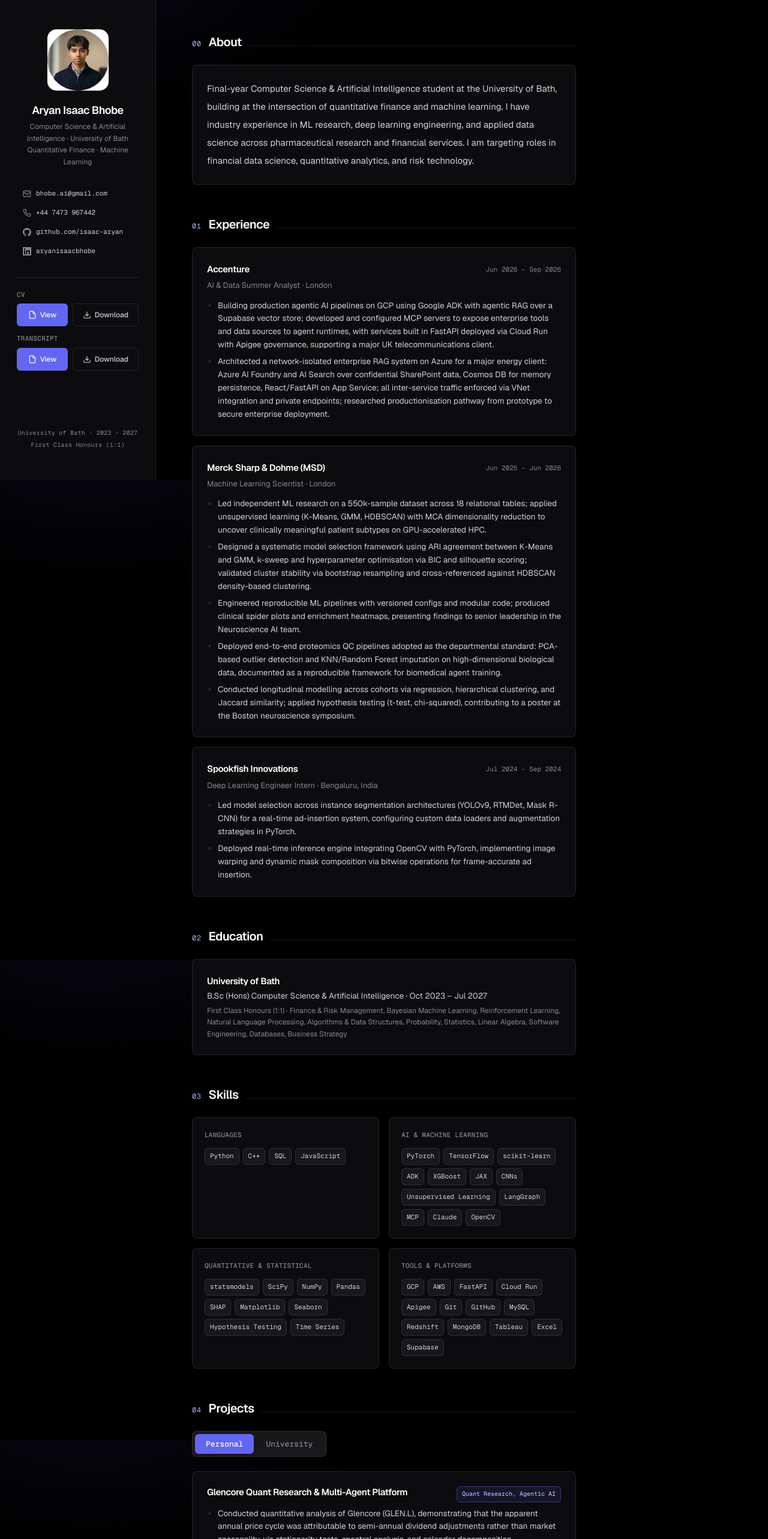
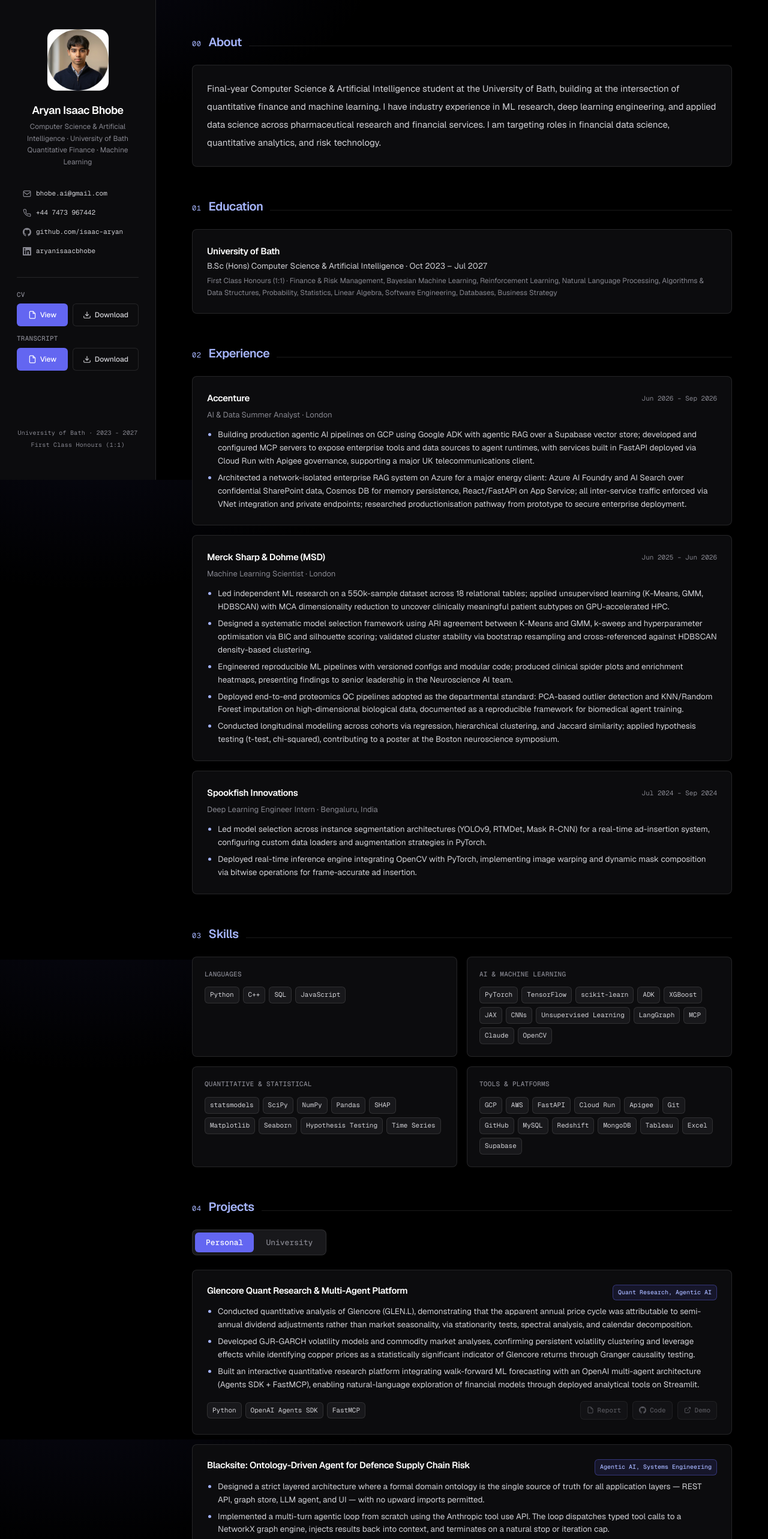
Before and after one commit to isaac-aryan/aryanbhobe.github.io, a Next.js app: page / in a window 1280 px wide. Shown: the top 2566 px of the page at 60% size. Built offline with nearby package versions, Linux system fonts and the light colour scheme.

Commit message:
ui redesign

```diff
--- a/app/page.tsx
+++ b/app/page.tsx
@@ -9,10 +9,10 @@ export default function Home() {
   return (
     <div className="grid grid-cols-[260px_1fr] max-sidebar:grid-cols-1 min-h-screen">
       <Sidebar />
-      <main className="px-15 pt-14 pb-20 max-w-[47.5rem] max-sidebar:px-5 max-sidebar:pt-8 max-sidebar:pb-15">
+      <main className="px-15 pt-14 pb-20 max-sidebar:px-5 max-sidebar:pt-8 max-sidebar:pb-15">
         <About />
+        <Education />
         <Experience />
-        <Education />
         <Skills />
         <Projects />
       </main>
--- a/components/projects/ProjectCard.tsx
+++ b/components/projects/ProjectCard.tsx
@@ -23,7 +23,7 @@ export function ProjectCard({ project }: { project: Project }) {
       </div>
 
       {project.bullets ? (
-        <ul className="mb-3 max-w-[37.5rem] flex flex-col gap-1.5 list-disc pl-4.5 marker:text-rule">
+        <ul className="mb-4 flex flex-col gap-1.5 list-disc pl-4.5 marker:text-accent-mid">
           {project.bullets.map((bullet, i) => (
             <li key={i} className="text-[13.5px] text-body leading-relaxed">
               {bullet}
@@ -31,27 +31,25 @@ export function ProjectCard({ project }: { project: Project }) {
           ))}
         </ul>
       ) : (
-        <p className="text-[13.5px] text-body leading-relaxed mb-3 max-w-[37.5rem]">
-          {project.description}
-        </p>
+        <p className="text-[13.5px] text-body leading-relaxed mb-4">{project.description}</p>
       )}
 
       {project.image && <PosterEmbed image={project.image} />}
 
-      <div className="flex justify-between items-center flex-wrap gap-2.5">
+      <div className="flex justify-between items-center flex-wrap gap-3 mt-1">
         <div className="flex flex-wrap gap-1.5">
           {project.tags.map((tag) => (
             <Tag key={tag}>{tag}</Tag>
           ))}
         </div>
-        <div className="flex gap-4">
+        <div className="flex flex-wrap gap-2">
           {project.links.map((link) => {
             const Icon = linkIcons[link.icon];
             if (link.status === "todo") {
               return (
                 <span
                   key={link.label}
-                  className="font-mono text-[11px] font-medium text-muted flex items-center gap-1 cursor-not-allowed"
+                  className="font-mono text-[11px] font-medium text-muted bg-surface-muted border border-rule px-2.5 py-1.5 rounded-md flex items-center gap-1.5 cursor-not-allowed opacity-60"
                   title="Coming soon"
                 >
                   <Icon className="w-3 h-3" />
@@ -65,7 +63,7 @@ export function ProjectCard({ project }: { project: Project }) {
                 href={link.href}
                 target="_blank"
                 rel="noopener"
-                className="font-mono text-[11px] font-medium text-accent-mid flex items-center gap-1 hover:text-accent transition-colors"
+                className="font-mono text-[11px] font-medium text-accent-mid bg-accent-subtle border border-accent-border px-2.5 py-1.5 rounded-md flex items-center gap-1.5 hover:bg-accent-subtle/70 hover:text-accent transition-colors"
               >
                 <Icon className="w-3 h-3" />
                 {link.label}
--- a/components/sections/About.tsx
+++ b/components/sections/About.tsx
@@ -7,7 +7,7 @@ export function About() {
     <section className="mb-13">
       <SectionHeader index="00" title="About" />
       <Card className="p-5 sm:p-6">
-        <p className="text-[15px] text-body leading-loose max-w-[37.5rem]">{profile.about}</p>
+        <p className="text-[15px] text-body leading-loose">{profile.about}</p>
       </Card>
     </section>
   );
--- a/components/sections/Education.tsx
+++ b/components/sections/Education.tsx
@@ -5,7 +5,7 @@ import { Card } from "@/components/ui/Card";
 export function Education() {
   return (
     <section className="mb-13">
-      <SectionHeader index="02" title="Education" />
+      <SectionHeader index="01" title="Education" />
       <div className="flex flex-col gap-4">
         {education.map((item) => (
           <Card key={item.school} hover className="p-5 sm:p-6">
--- a/components/sections/Experience.tsx
+++ b/components/sections/Experience.tsx
@@ -5,7 +5,7 @@ import { Card } from "@/components/ui/Card";
 export function Experience() {
   return (
     <section className="mb-13">
-      <SectionHeader index="01" title="Experience" />
+      <SectionHeader index="02" title="Experience" />
       <div className="flex flex-col gap-4">
         {experience.map((item) => (
           <Card key={item.company} hover className="p-5 sm:p-6">
@@ -17,7 +17,7 @@ export function Experience() {
               <div className="text-[13px] text-muted col-start-1 row-start-2 mb-2">
                 {item.role}
               </div>
-              <ul className="col-span-full flex flex-col gap-1.5 list-disc pl-4.5 marker:text-rule">
+              <ul className="col-span-full flex flex-col gap-1.5 list-disc pl-4.5 marker:text-accent-mid">
                 {item.bullets.map((bullet, i) => (
                   <li key={i} className="text-[13.5px] text-body leading-relaxed">
                     {bullet}
--- a/components/ui/SectionHeader.tsx
+++ b/components/ui/SectionHeader.tsx
@@ -6,7 +6,7 @@ export function SectionHeader({ index, title }: { index?: string; title: string
           {index}
         </span>
       )}
-      <h2 className="text-xl font-semibold text-strong tracking-tight whitespace-nowrap">
+      <h2 className="text-xl font-semibold text-accent-mid tracking-tight whitespace-nowrap">
         {title}
       </h2>
       <div className="flex-1 h-px bg-rule" />
--- a/data/projects.ts
+++ b/data/projects.ts
@@ -73,7 +73,10 @@ export const projects: Project[] = [
       "Implemented an alternative MCP server (FastMCP, stdio transport) as an interchangeable tool-calling backend for the financial data agent, demonstrating MCP as a transport-layer abstraction rather than a fixed dependency.",
     ],
     tags: ["Python", "Google ADK", "FastAPI", "MCP", "Supabase"],
-    links: [{ label: "Code", href: "#", icon: "github", status: "todo" }],
+    links: [
+      { label: "Report", href: "#", icon: "document", status: "todo" },
+      { label: "Code", href: "#", icon: "github", status: "todo" },
+    ],
   },
   {
     slug: "equity-volatility-garch-vs-ml",
@@ -115,7 +118,10 @@ export const projects: Project[] = [
     description:
       "C++ library implementing Black-Scholes, binomial trees, and Monte Carlo simulation for pricing European and American options. Computes option Greeks (delta, gamma, vega) with object-oriented design and smart pointers. Validated against analytical benchmarks across a range of strike prices and volatility parameters.",
     tags: ["C++", "CMake", "Monte Carlo", "Black-Scholes"],
-    links: [{ label: "Code", href: "#", icon: "github", status: "todo" }],
+    links: [
+      { label: "Report", href: "#", icon: "document", status: "todo" },
+      { label: "Code", href: "#", icon: "github", status: "todo" },
+    ],
   },
   {
     slug: "unet-microcontroller-segmentation",
@@ -125,7 +131,10 @@ export const projects: Project[] = [
     description:
       "TODO: Describe the U-Net architecture used, the microcontroller image dataset, the segmentation task and label classes, the training setup, and quantitative results (e.g. IoU / Dice score).",
     tags: ["Python", "PyTorch", "Computer Vision"],
-    links: [{ label: "Code", href: "#", icon: "github", status: "todo" }],
+    links: [
+      { label: "Report", href: "#", icon: "document", status: "todo" },
+      { label: "Code", href: "#", icon: "github", status: "todo" },
+    ],
     needsContent: true,
   },
 
@@ -141,7 +150,10 @@ export const projects: Project[] = [
       "Diagnosed overfitting via train/validation divergence and resolved it through an LR scheduler and early stopping, improving test SSIM from 0.527 to 0.567 and PSNR from 19.6dB to 20.75dB; identified and empirically confirmed that data augmentation was mathematically incompatible with the reconstruction objective.",
     ],
     tags: ["Python", "PyTorch", "Optuna", "scikit-image"],
-    links: [{ label: "Code", href: "#", icon: "github", status: "todo" }],
+    links: [
+      { label: "Report", href: "#", icon: "document", status: "todo" },
+      { label: "Code", href: "#", icon: "github", status: "todo" },
+    ],
   },
   {
     slug: "bayesian-cnn-diabetic-retinopathy",
@@ -152,7 +164,7 @@ export const projects: Project[] = [
       "Research paper on Bayesian convolutional neural networks for diabetic retinopathy classification from retinal fundus images, with a focus on uncertainty quantification for clinical decision support. TODO: add dataset, architecture, accuracy/AUC results, and calibration analysis.",
     tags: ["Python", "PyTorch", "Bayesian DL", "Medical Imaging"],
     links: [
-      { label: "Paper", href: "#", icon: "document", status: "todo" },
+      { label: "Report", href: "#", icon: "document", status: "todo" },
       { label: "Code", href: "#", icon: "github", status: "todo" },
     ],
     needsContent: true,
@@ -167,10 +179,11 @@ export const projects: Project[] = [
     tags: ["Python", "scikit-learn", "Regression"],
     links: [
       {
-        label: "Open full screen",
+        label: "Report",
         href: "/posters/forest-fire-poster.pdf",
         icon: "document",
       },
+      { label: "Code", href: "#", icon: "github", status: "todo" },
     ],
     image: {
       type: "image",
@@ -189,7 +202,7 @@ export const projects: Project[] = [
       "TODO: Summarize the LAPGAN architecture explored, the Laplacian pyramid generative approach, datasets/experiments run, and key findings.",
     tags: ["Python", "PyTorch", "GAN", "Generative Modelling"],
     links: [
-      { label: "Paper", href: "#", icon: "document", status: "todo" },
+      { label: "Report", href: "#", icon: "document", status: "todo" },
       { label: "Code", href: "#", icon: "github", status: "todo" },
     ],
     needsContent: true,
```
